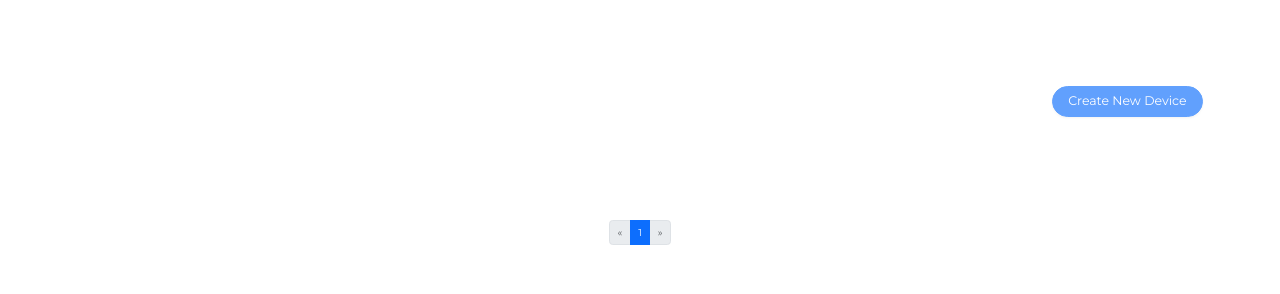
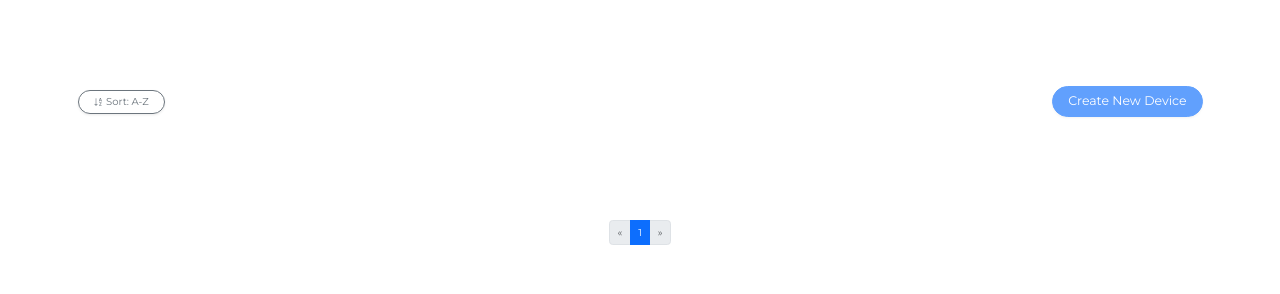
Before and after one commit to MaxPolak04/tab_view, a Flask app: page /devices/ in a window 1280 px wide. Shown: the part 234-528 px from the top of the page. Run offline with Flask 3, Linux system fonts and the light colour scheme; the visitor is signed in with stand-in values (Sample User, id 1); data that the repository does not hold is empty; some libraries are stand-ins or nearby versions.

Commit message:
added sorting to devices

```diff
--- a/tab_view/devices/routes.py
+++ b/tab_view/devices/routes.py
@@ -19,12 +19,28 @@ def get_all_devices():
     form = DeleteDevice()
 
     page = request.args.get("page", 1, type=int)
+    # Get sort order from URL query parameters, default to ascending ('asc')
+    sort_order = request.args.get("sort", "asc")
     per_page = 9
-    pagination = Device.query.order_by(Device.id).paginate(page=page, per_page=per_page)
+
+    # Determine the sorting column and direction
+    if sort_order == "desc":
+        order_clause = Device.name.desc()
+    else:
+        order_clause = Device.name.asc()
+
+    # Apply the sorting clause to the query
+    pagination = Device.query.order_by(order_clause).paginate(
+        page=page, per_page=per_page
+    )
 
     devices = pagination.items
     return render_template(
-        "devices/devices.html", devices=devices, pagination=pagination, form=form
+        "devices/devices.html",
+        devices=devices,
+        pagination=pagination,
+        form=form,
+        current_sort=sort_order,  # Pass current sort state to the template
     )
 
 
--- a/tab_view/templates/devices/devices.html
+++ b/tab_view/templates/devices/devices.html
@@ -32,12 +32,31 @@
 
     <h1 class="main-heading">Devices</h1>
     <div class="container">
-        <div class="row mb-3">
-            <div class="col-md-12">
+        <div class="row mb-3 align-items-center">
+            <div class="col-md-6 mb-5">
+                <div class="dropdown">
+                    <button class="btn btn-outline-secondary dropdown-toggle shadow-sm px-4 rounded-pill" type="button" data-bs-toggle="dropdown" aria-expanded="false">
+                        <i class="bi bi-sort-alpha-down"></i> Sort: {{ 'Z-A' if current_sort == 'desc' else 'A-Z' }}
+                    </button>
+                    <ul class="dropdown-menu shadow">
+                        <li>
+                            <a class="dropdown-item {% if current_sort == 'asc' %}active{% endif %}" href="{{ url_for('devices.get_all_devices', sort='asc', page=1) }}">
+                                Name (A-Z)
+                            </a>
+                        </li>
+                        <li>
+                            <a class="dropdown-item {% if current_sort == 'desc' %}active{% endif %}" href="{{ url_for('devices.get_all_devices', sort='desc', page=1) }}">
+                                Name (Z-A)
+                            </a>
+                        </li>
+                    </ul>
+                </div>
+            </div>
+            <div class="col-md-6 mb-5">
                 {% if current_user.is_admin %}
-                    <a class="btn btn-primary btn-lg float-end mb-5 shadow-sm px-4 rounded-pill" role="button" href="{{ url_for('devices.create_device') }}">Create New Device</a>
+                    <a class="btn btn-primary btn-lg float-end shadow-sm px-4 rounded-pill" role="button" href="{{ url_for('devices.create_device') }}">Create New Device</a>
                 {% else %}
-                    <a class="btn btn-primary btn-lg float-end mb-5 shadow-sm px-4 rounded-pill disabled" role="button">Create New Device</a>
+                    <a class="btn btn-primary btn-lg float-end shadow-sm px-4 rounded-pill disabled" role="button">Create New Device</a>
                 {% endif %}
             </div>
         </div>
@@ -83,29 +102,27 @@
             {% endfor %}
         </div>
 
-        <!-- pagination -->
         <nav class="mt-4 pagination" aria-label="Page navigation">
             <ul class="pagination mx-auto">
                 <li class="page-item">
                     <a class="page-link {% if pagination.page == 1 %}disabled{% endif %}"
-                        href="{{ url_for('devices.get_all_devices', page=1) }}" {% if pagination.page==1 %}tabindex="-1" {% endif %}
+                        href="{{ url_for('devices.get_all_devices', page=1, sort=current_sort) }}" {% if pagination.page==1 %}tabindex="-1" {% endif %}
                         aria-label="First">
                         <span aria-hidden="true">&laquo;</span>
                     </a>
                 </li>
                 {% if pagination.has_prev %}
                 <li class="page-item"><a class="page-link"
-                        href="{{ url_for('devices.get_all_devices', page=pagination.prev_num) }}">{{ pagination.prev_num }}</a></li>
+                        href="{{ url_for('devices.get_all_devices', page=pagination.prev_num, sort=current_sort) }}">{{ pagination.prev_num }}</a></li>
                 {% endif %}
-                <li class="page-item"><span class="page-link active" href="{{ url_for('devices.get_all_devices', page=page) }}"
-                        aria-current="page">{{ pagination.page }}</span></li>
+                <li class="page-item"><span class="page-link active" aria-current="page">{{ pagination.page }}</span></li>
                 {% if pagination.has_next %}
                 <li class="page-item"><a class="page-link"
-                        href="{{ url_for('devices.get_all_devices', page=pagination.next_num) }}">{{ pagination.next_num }}</a></li>
+                        href="{{ url_for('devices.get_all_devices', page=pagination.next_num, sort=current_sort) }}">{{ pagination.next_num }}</a></li>
                 {% endif %}
                 <li class="page-item">
                     <a class="page-link {% if not pagination.page < pagination.pages %}disabled{% endif %}"
-                        href="{{ url_for('devices.get_all_devices', page=pagination.pages) }}" aria-label="Last">
+                        href="{{ url_for('devices.get_all_devices', page=pagination.pages, sort=current_sort) }}" aria-label="Last">
                         <span aria-hidden="true">&raquo;</span>
                     </a>
                 </li>
```
